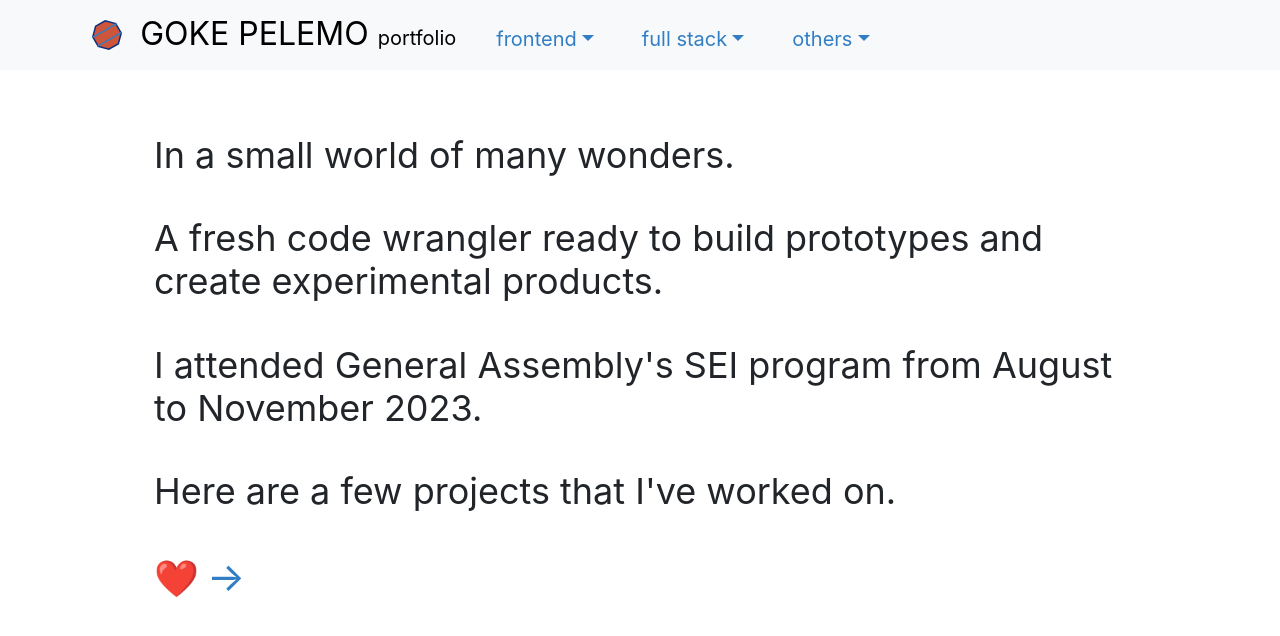
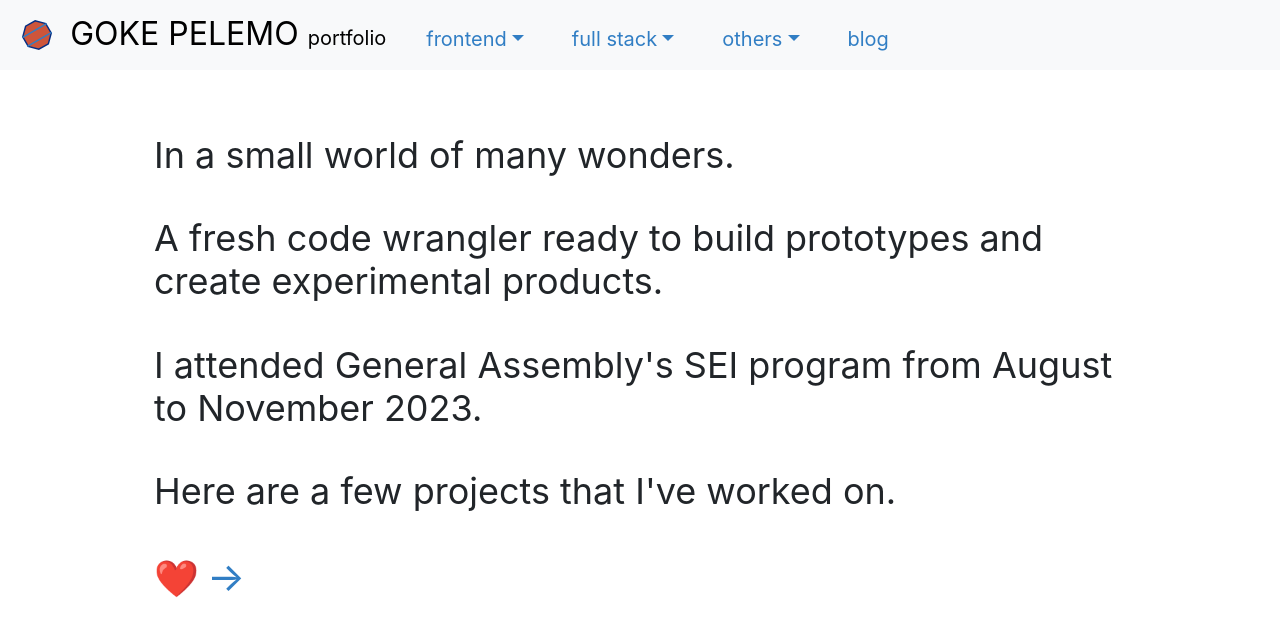
Before and after one commit to gokepelemo/portfolio, a React (Create React App) app: page / in a window 1280 px wide. Shown: the top 636 px of the page. Built offline with nearby package versions, Linux system fonts and the light colour scheme.

Commit message:
update navbar

```diff
--- a/src/components/NavBar/NavBar.jsx
+++ b/src/components/NavBar/NavBar.jsx
@@ -11,7 +11,7 @@ export default function NavBar({ portfolioData }) {
   return (
     <header className="appHeader">
       <Navbar expand="lg" className="bg-body-tertiary">
-        <Container>
+        <Container fluid>
           <NavLink to="/" className="brand">
             <Navbar.Brand className="brand">
               <img
@@ -79,6 +79,15 @@ export default function NavBar({ portfolioData }) {
                   </NavDropdown>
                 );
               })}
+              <div className="nav-item">
+                <Nav.Link
+                  href={`https://gokepelemo.com/`}
+                  role="button"
+                  tabIndex="0"
+                >
+                  Blog
+                </Nav.Link>
+              </div>
             </Nav>
           </Navbar.Collapse>
         </Container>
```
